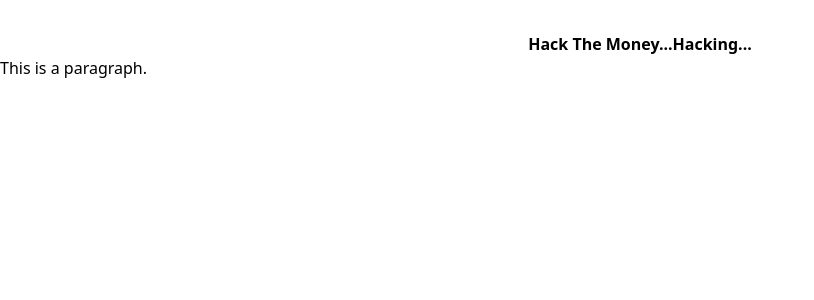
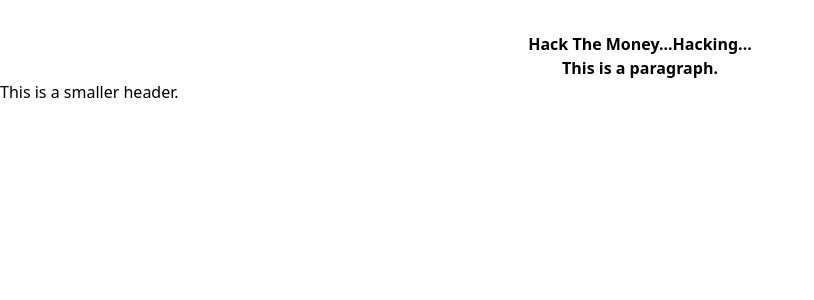
Before and after one commit to stefin0/hack-the-finance, a Next.js app: page / in a window 1280 px wide. Shown: the top 300 px of the page, without its empty margins (0-814 px from the left). Built offline with nearby package versions, Linux system fonts and the light colour scheme.

Commit message:
another message

```diff
--- a/app/page.tsx
+++ b/app/page.tsx
@@ -8,7 +8,8 @@
       <h1 className="text-center mt-8 font-extrabold">
         Hack The Money...Hacking...
       </h1>
-      <p>This is a paragraph.</p>
+      <p className="text-center font-bold">This is a paragraph.</p>
+      <h2>This is a smaller header.</h2>
     </main>
   );
 }
```
